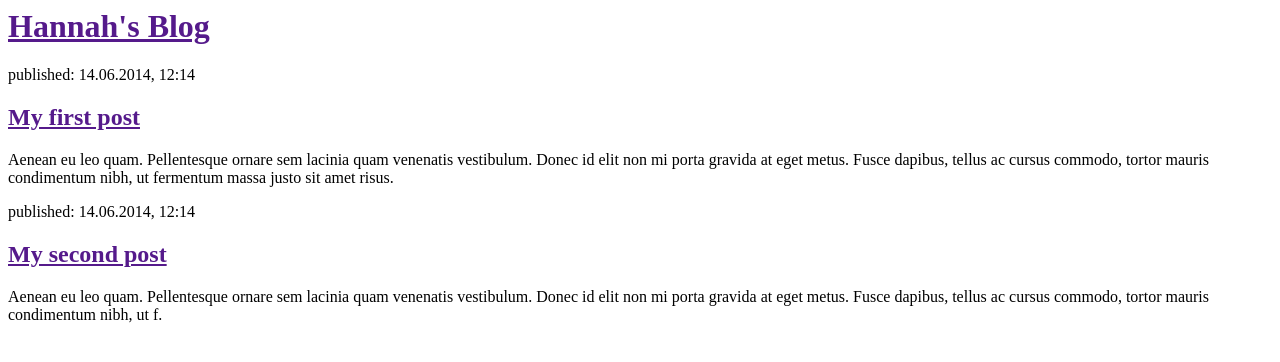
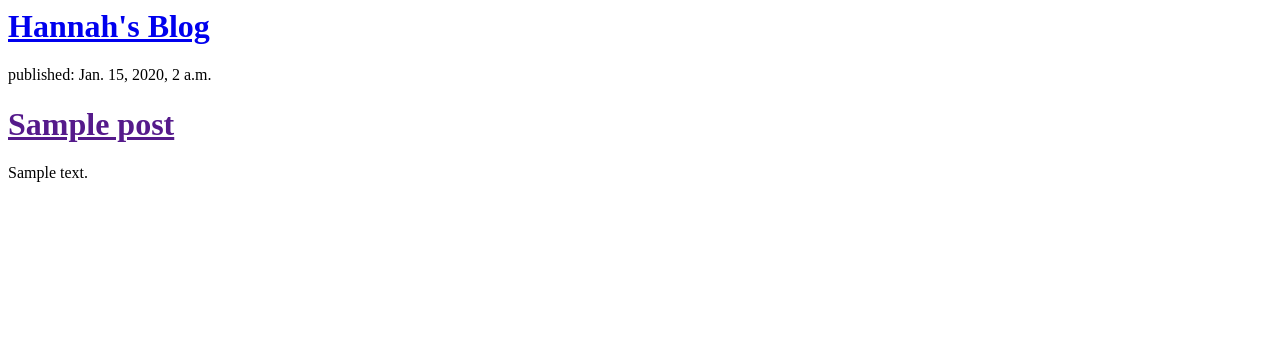
Before and after one commit to pemps/my-first-blog, a Django app: template blog/templates/blog/post_list.html in a window 1280 px wide. Shown: the top 362 px of the page. Run offline with Django 3.2, Linux system fonts and the light colour scheme; the template is opened without the code that fills it: values that come from a table or form of the project are taken from there, others are empty; tables that the repository leaves empty hold one stand-in row (values such as "Sample post").

Commit message:
Changes to html adding dynamic post calls

```diff
--- a/blog/templates/blog/post_list.html
+++ b/blog/templates/blog/post_list.html
@@ -1,22 +1,11 @@
-<html>
-    <head>
-        <title>Hannah's Blog</title>
-    </head>
-    <body>
-        <div>
-            <h1><a href="">Hannah's Blog</a></h1>
-        </div>
+<div>
+    <h1><a href="/">Hannah's Blog</a></h1>
+</div>
 
-        <div>
-            <p>published: 14.06.2014, 12:14</p>
-            <h2><a href="">My first post</a></h2>
-            <p>Aenean eu leo quam. Pellentesque ornare sem lacinia quam venenatis vestibulum. Donec id elit non mi porta gravida at eget metus. Fusce dapibus, tellus ac cursus commodo, tortor mauris condimentum nibh, ut fermentum massa justo sit amet risus.</p>
-        </div>
-
-        <div>
-            <p>published: 14.06.2014, 12:14</p>
-            <h2><a href="">My second post</a></h2>
-            <p>Aenean eu leo quam. Pellentesque ornare sem lacinia quam venenatis vestibulum. Donec id elit non mi porta gravida at eget metus. Fusce dapibus, tellus ac cursus commodo, tortor mauris condimentum nibh, ut f.</p>
-        </div>
-    </body>
-</html>
+{% for post in posts %}
+    <div>
+        <p>published: {{ post.published_date }}</p>
+        <h1><a href="">{{ post.title }}</a></h1>
+        <p>{{ post.text|linebreaksbr }}</p>
+    </div>
+{% endfor %}
```
Also changed, not shown: blog/views.py (+4 -3 lines).
